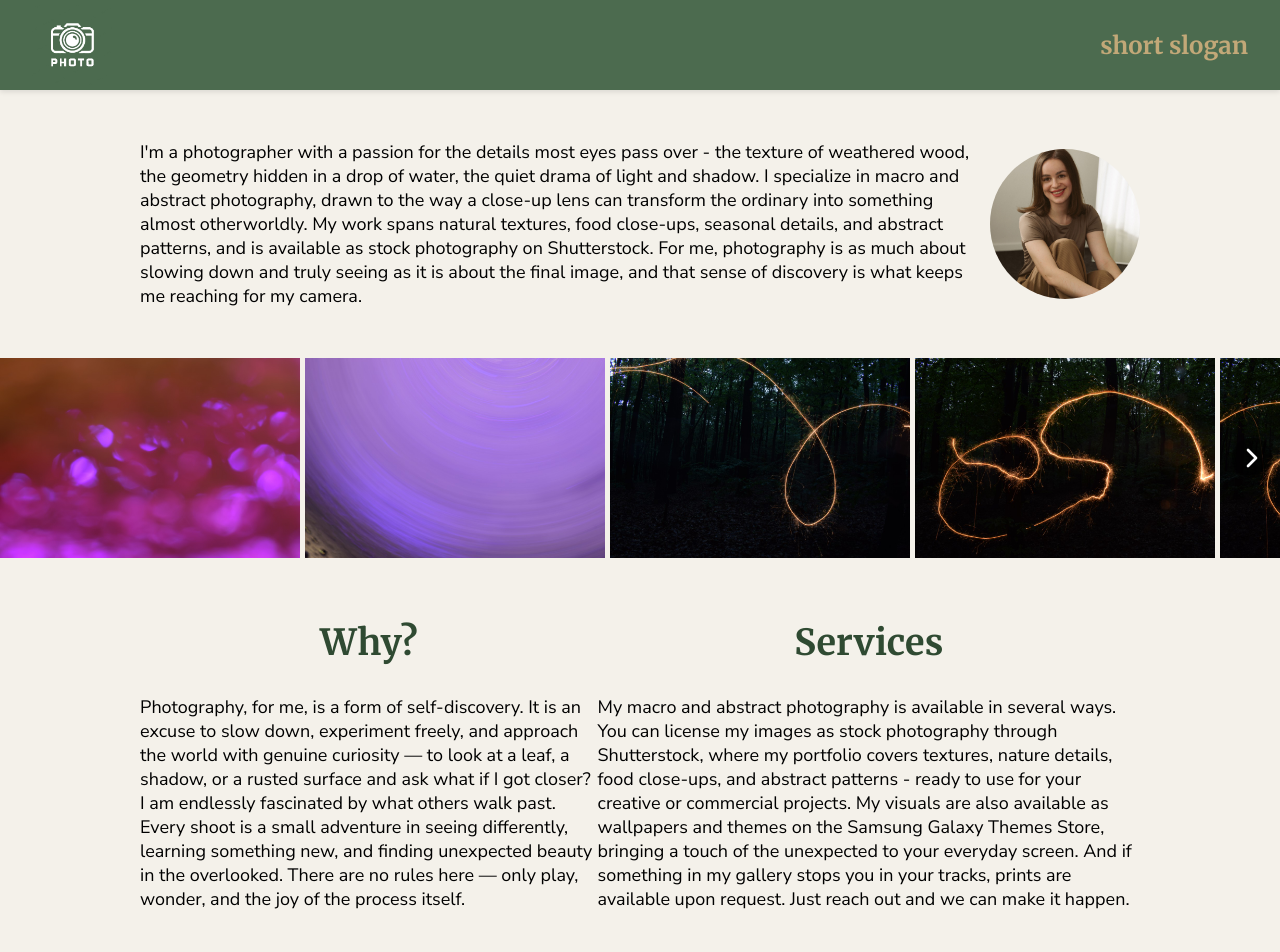
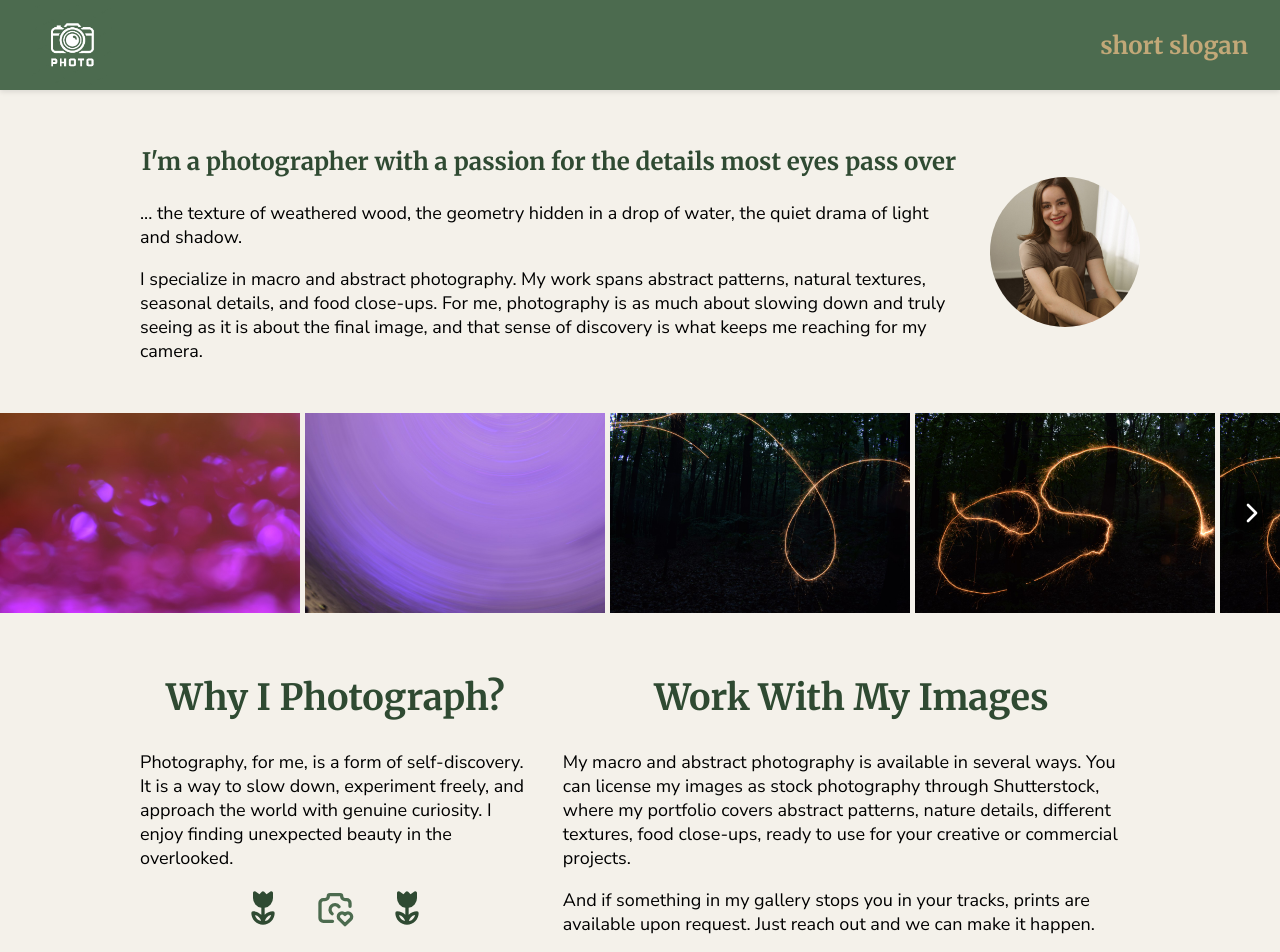
Before and after one commit to micihime/photo-web, a React (Vite) app: page / in a window 1280 px wide. Shown: the top 952 px of the page. Built offline with nearby package versions, Linux system fonts and the light colour scheme.

Commit message:
Improving the look and feel

```diff
--- a/src/components/About.module.css
+++ b/src/components/About.module.css
@@ -3,7 +3,14 @@
   margin-left: auto;
   margin-right: auto;
   display: flex;
-  align-items: center;
+  align-items: top;
   justify-content: space-between;
+  gap: var(--spacing-standard);
   padding: var(--spacing-standard) 0; /* top-bottom padding */
 }
+
+.photoIcon {
+  display: flex;
+  justify-content: center;
+  gap: var(--spacing-standard);
+}
--- a/src/components/About.tsx
+++ b/src/components/About.tsx
@@ -1,27 +1,37 @@
 import styles from "./About.module.css";
+import { IconCameraHeart, IconMacroFilled } from "@tabler/icons-react";
 
 function About() {
   return (
     <div className={styles.about}>
       <div>
-        <h2>Why?</h2> {/* Why I Photograph */}
+        <h2>Why I Photograph?</h2>
         <p>
-          Photography, for me, is a form of self-discovery. It is an excuse to slow down, experiment freely,
-          and approach the world with genuine curiosity — to look at a leaf, a shadow, or a rusted surface
-          and ask what if I got closer? I am endlessly fascinated by what others walk past. Every shoot is
-          a small adventure in seeing differently, learning something new, and finding unexpected beauty in
-          the overlooked. There are no rules here — only play, wonder, and the joy of the process itself.
+          Photography, for me, is a form of self-discovery. It is a way to slow down, experiment freely,
+          and approach the world with genuine curiosity. I enjoy finding unexpected beauty in the overlooked.
+          {/* There are no rules here — only play, wonder, and the joy of the process itself. */}
         </p>
+        <div className={styles.photoIcon}>
+          <IconMacroFilled size={40} color="var(--color-primary-dark)" />
+          <IconCameraHeart size={40} color="var(--color-primary)" />
+          <IconMacroFilled size={40} color="var(--color-primary-dark)" />
+        </div>
       </div>
       <div>
-        <h2>Services</h2> {/* Work With My Images */}
+        <h2>Work With My Images</h2>
         <p>
           My macro and abstract photography is available in several ways. You can license my images as stock
-          photography through Shutterstock, where my portfolio covers textures, nature details, food close-ups,
-          and abstract patterns - ready to use for your creative or commercial projects. My visuals are also
+          photography through Shutterstock, where my portfolio covers abstract patterns, nature details,
+          different textures, food close-ups, ready to use for your creative or commercial projects.
+        </p>
+        {/* <p>
+          My visuals are also
           available as wallpapers and themes on the Samsung Galaxy Themes Store, bringing a touch of the
-          unexpected to your everyday screen. And if something in my gallery stops you in your tracks, prints
-          are available upon request. Just reach out and we can make it happen.
+          unexpected to your everyday screen.
+        </p> */}
+        <p>
+          And if something in my gallery stops you in your tracks, prints are available upon request. Just
+          reach out and we can make it happen.
         </p>
       </div>
     </div>
--- a/src/components/Intro.module.css
+++ b/src/components/Intro.module.css
@@ -5,6 +5,7 @@
   display: flex;
   align-items: center;
   justify-content: space-between;
+  gap: var(--spacing-standard);
   padding: var(--spacing-standard) 0; /* top-bottom padding */
 }
 
--- a/src/components/Intro.tsx
+++ b/src/components/Intro.tsx
@@ -4,15 +4,21 @@ import styles from "./Intro.module.css";
 function Intro() {
   return (
     <div className={styles.intro}>
-      <p> {/* <p className={styles.introText}> */}
-        I'm a photographer with a passion for the details most eyes pass over - the texture of weathered wood,
-        the geometry hidden in a drop of water, the quiet drama of light and shadow. I specialize in macro and
-        abstract photography, drawn to the way a close-up lens can transform the ordinary into something almost
-        otherworldly. My work spans natural textures, food close-ups, seasonal details, and abstract patterns,
-        and is available as stock photography on Shutterstock. For me, photography is as much about slowing
-        down and truly seeing as it is about the final image, and that sense of discovery is what keeps me
-        reaching for my camera.
-      </p>
+      <div>
+        <h3>
+          I'm a photographer with a passion for the details most eyes pass over
+        </h3>
+        <p>
+          ... the texture of weathered wood, the geometry hidden in a drop of water, the quiet drama of light
+          and shadow.
+        </p>
+        <p>
+          I specialize in macro and abstract photography. My work spans abstract patterns, natural textures,
+          seasonal details, and food close-ups. For me, photography is as much about slowing down and truly
+          seeing as it is about the final image, and that sense of discovery is what keeps me reaching for
+          my camera.
+        </p>
+      </div>
       <img src={autoportrait} alt="autoportrait" className={styles.portrait} />
     </div>
   )
```
